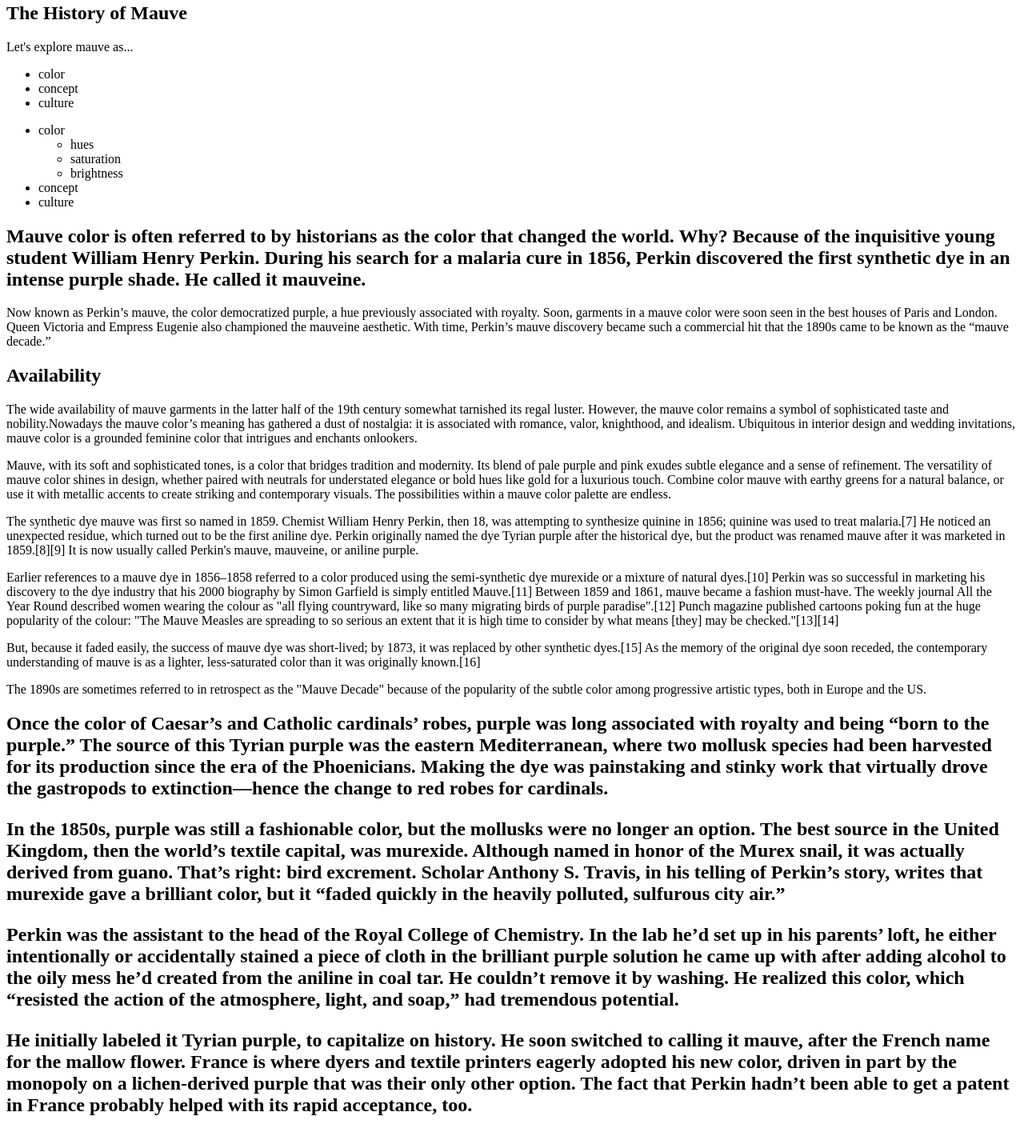
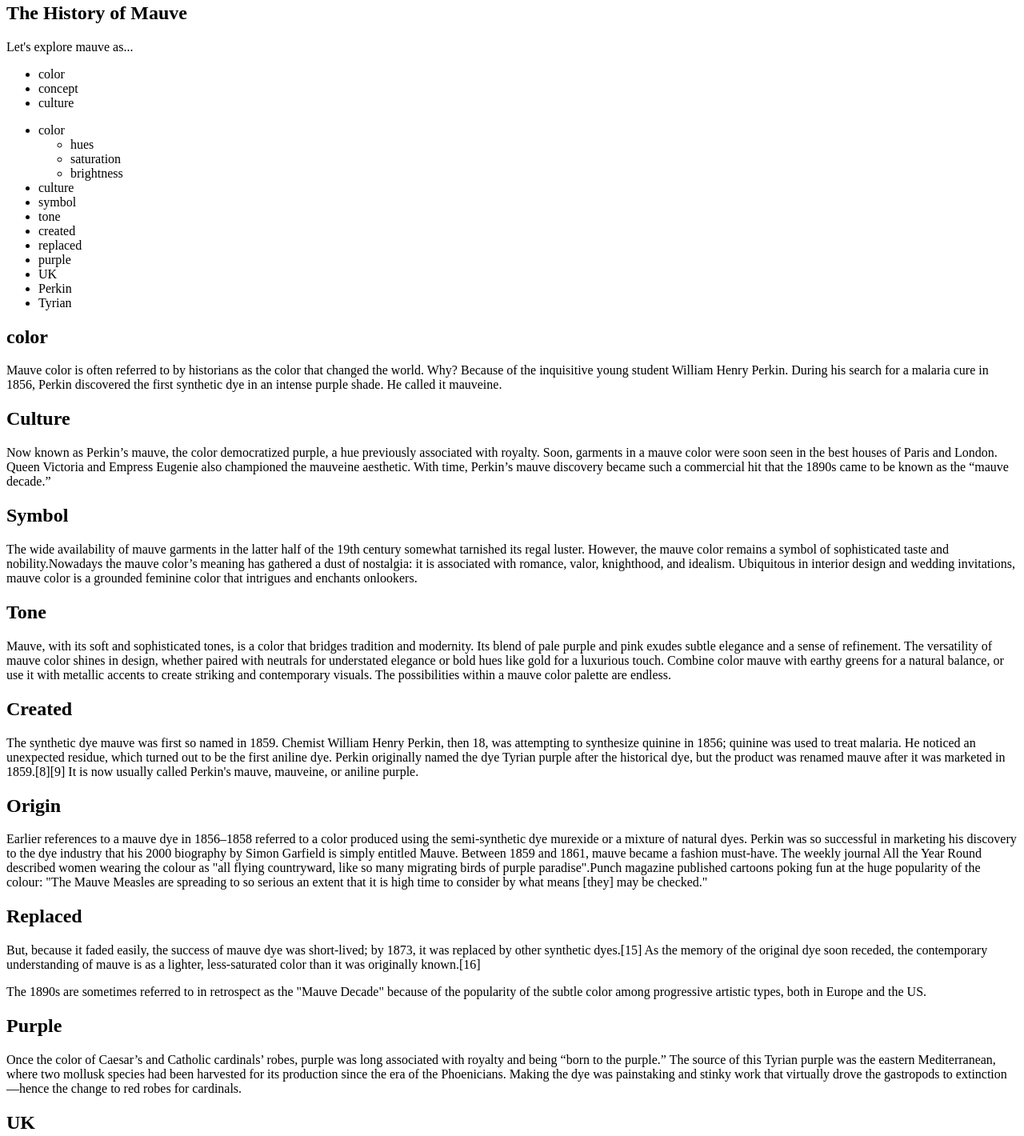
Before and after one commit to Cristie123/medp-285, a plain HTML site: page week 02/history.html in a window 1280 px wide. Shown: the part 162-1582 px from the top of the page at 80% size. Drawn offline with Linux system fonts and the light colour scheme.

Commit message:
Add files via upload

```diff
--- a/week 02/history.html
+++ b/week 02/history.html
@@ -35,23 +35,41 @@ Let's explore mauve as...
             <li>brightness</li>
         </ul>
     </li>
-    <li>concept</li>
     <li>culture</li>
+    <li>symbol</li>
+    <li>tone</li>
+    <li>created</li>
+    <li>replaced</li>
+    <li>purple</li>
+    <li>UK</li>
+    <li>Perkin</li>
+    <li>Tyrian</li>
+
     </ul>
 </main>
 
-    <h2>Mauve color is often referred to by historians as the color that changed the world. Why? Because of the inquisitive young student William Henry Perkin. During his search for a malaria cure in 1856, Perkin discovered the first synthetic dye in an intense purple shade. He called it mauveine. </h2>
+    <h2>color</h2>
+    <p>Mauve color is often referred to by historians as the color that changed the world. Why? Because of the inquisitive young student William Henry Perkin. During his search for a malaria cure in 1856, Perkin discovered the first synthetic dye in an intense purple shade. He called it mauveine. </p>
+    <h2>Culture</h2>
     <p>Now known as Perkin’s mauve, the color democratized purple, a hue previously associated with royalty. Soon, garments in a mauve color were soon seen in the best houses of Paris and London. Queen Victoria and Empress Eugenie also championed the mauveine aesthetic. With time, Perkin’s mauve discovery became such a commercial hit that the 1890s came to be known as the “mauve decade.” </p>
 
-    <h2>Availability</h2>
+    <h2>Symbol</h2>
     <p>The wide availability of mauve garments in the latter half of the 19th century somewhat tarnished its regal luster. However, the mauve color remains a symbol of sophisticated taste and nobility.Nowadays the mauve color’s meaning has gathered a dust of nostalgia: it is associated with romance, valor, knighthood, and idealism. Ubiquitous in interior design and wedding invitations, mauve color is a grounded feminine color that intrigues and enchants onlookers.</p>
+    <h2>Tone</h2>
     <p>Mauve, with its soft and sophisticated tones, is a color that bridges tradition and modernity. Its blend of pale purple and pink exudes subtle elegance and a sense of refinement. The versatility of mauve color shines in design, whether paired with neutrals for understated elegance or bold hues like gold for a luxurious touch. Combine color mauve with earthy greens for a natural balance, or use it with metallic accents to create striking and contemporary visuals. The possibilities within a mauve color palette are endless.</p>
-    <p>The synthetic dye mauve was first so named in 1859. Chemist William Henry Perkin, then 18, was attempting to synthesize quinine in 1856; quinine was used to treat malaria.[7] He noticed an unexpected residue, which turned out to be the first aniline dye. Perkin originally named the dye Tyrian purple after the historical dye, but the product was renamed mauve after it was marketed in 1859.[8][9] It is now usually called Perkin's mauve, mauveine, or aniline purple.</p>
-    <p>Earlier references to a mauve dye in 1856–1858 referred to a color produced using the semi-synthetic dye murexide or a mixture of natural dyes.[10] Perkin was so successful in marketing his discovery to the dye industry that his 2000 biography by Simon Garfield is simply entitled Mauve.[11] Between 1859 and 1861, mauve became a fashion must-have. The weekly journal All the Year Round described women wearing the colour as "all flying countryward, like so many migrating birds of purple paradise".[12] Punch magazine published cartoons poking fun at the huge popularity of the colour: "The Mauve Measles are spreading to so serious an extent that it is high time to consider by what means [they] may be checked."[13][14]</p>
-    <p>But, because it faded easily, the success of mauve dye was short-lived; by 1873, it was replaced by other synthetic dyes.[15] As the memory of the original dye soon receded, the contemporary understanding of mauve is as a lighter, less-saturated color than it was originally known.[16]</p>The 1890s are sometimes referred to in retrospect as the "Mauve Decade" because of the popularity of the subtle color among progressive artistic types, both in Europe and the US.</h2>
-    <h2>Once the color of Caesar’s and Catholic cardinals’ robes, purple was long associated with royalty and being “born to the purple.” The source of this Tyrian purple was the eastern Mediterranean, where two mollusk species had been harvested for its production since the era of the Phoenicians. Making the dye was painstaking and stinky work that virtually drove the gastropods to extinction—hence the change to red robes for cardinals.</p>
+    <h2>Created</h2>
+    <p>The synthetic dye mauve was first so named in 1859. Chemist William Henry Perkin, then 18, was attempting to synthesize quinine in 1856; quinine was used to treat malaria. He noticed an unexpected residue, which turned out to be the first aniline dye. Perkin originally named the dye Tyrian purple after the historical dye, but the product was renamed mauve after it was marketed in 1859.[8][9] It is now usually called Perkin's mauve, mauveine, or aniline purple.</p>
+    <h2>Origin</h2>
+    <p>Earlier references to a mauve dye in 1856–1858 referred to a color produced using the semi-synthetic dye murexide or a mixture of natural dyes. Perkin was so successful in marketing his discovery to the dye industry that his 2000 biography by Simon Garfield is simply entitled Mauve. Between 1859 and 1861, mauve became a fashion must-have. The weekly journal All the Year Round described women wearing the colour as "all flying countryward, like so many migrating birds of purple paradise".Punch magazine published cartoons poking fun at the huge popularity of the colour: "The Mauve Measles are spreading to so serious an extent that it is high time to consider by what means [they] may be checked."</p>
+    <h2>Replaced</h2>
+    <p>But, because it faded easily, the success of mauve dye was short-lived; by 1873, it was replaced by other synthetic dyes.[15] As the memory of the original dye soon receded, the contemporary understanding of mauve is as a lighter, less-saturated color than it was originally known.[16]</p>The 1890s are sometimes referred to in retrospect as the "Mauve Decade" because of the popularity of the subtle color among progressive artistic types, both in Europe and the US.</p>
+    <h2>Purple</h2>
+    <p>Once the color of Caesar’s and Catholic cardinals’ robes, purple was long associated with royalty and being “born to the purple.” The source of this Tyrian purple was the eastern Mediterranean, where two mollusk species had been harvested for its production since the era of the Phoenicians. Making the dye was painstaking and stinky work that virtually drove the gastropods to extinction—hence the change to red robes for cardinals.</p>
+    <h2>UK</h2>
     <p>In the 1850s, purple was still a fashionable color, but the mollusks were no longer an option. The best source in the United Kingdom, then the world’s textile capital, was murexide. Although named in honor of the Murex snail, it was actually derived from guano. That’s right: bird excrement. Scholar Anthony S. Travis, in his telling of Perkin’s story, writes that murexide gave a brilliant color, but it “faded quickly in the heavily polluted, sulfurous city air.”</p>
+    <h2>Perkin</h2>
     <p>Perkin was the assistant to the head of the Royal College of Chemistry. In the lab he’d set up in his parents’ loft, he either intentionally or accidentally stained a piece of cloth in the brilliant purple solution he came up with after adding alcohol to the oily mess he’d created from the aniline in coal tar. He couldn’t remove it by washing. He realized this color, which “resisted the action of the atmosphere, light, and soap,” had tremendous potential.</p>
+   <h2>Tyrian</h2>
     <p>He initially labeled it Tyrian purple, to capitalize on history. He soon switched to calling it mauve, after the French name for the mallow flower. France is where dyers and textile printers eagerly adopted his new color, driven in part by the monopoly on a lichen-derived purple that was their only other option. The fact that Perkin hadn’t been able to get a patent in France probably helped with its rapid acceptance, too.
 
     </h2>
```
